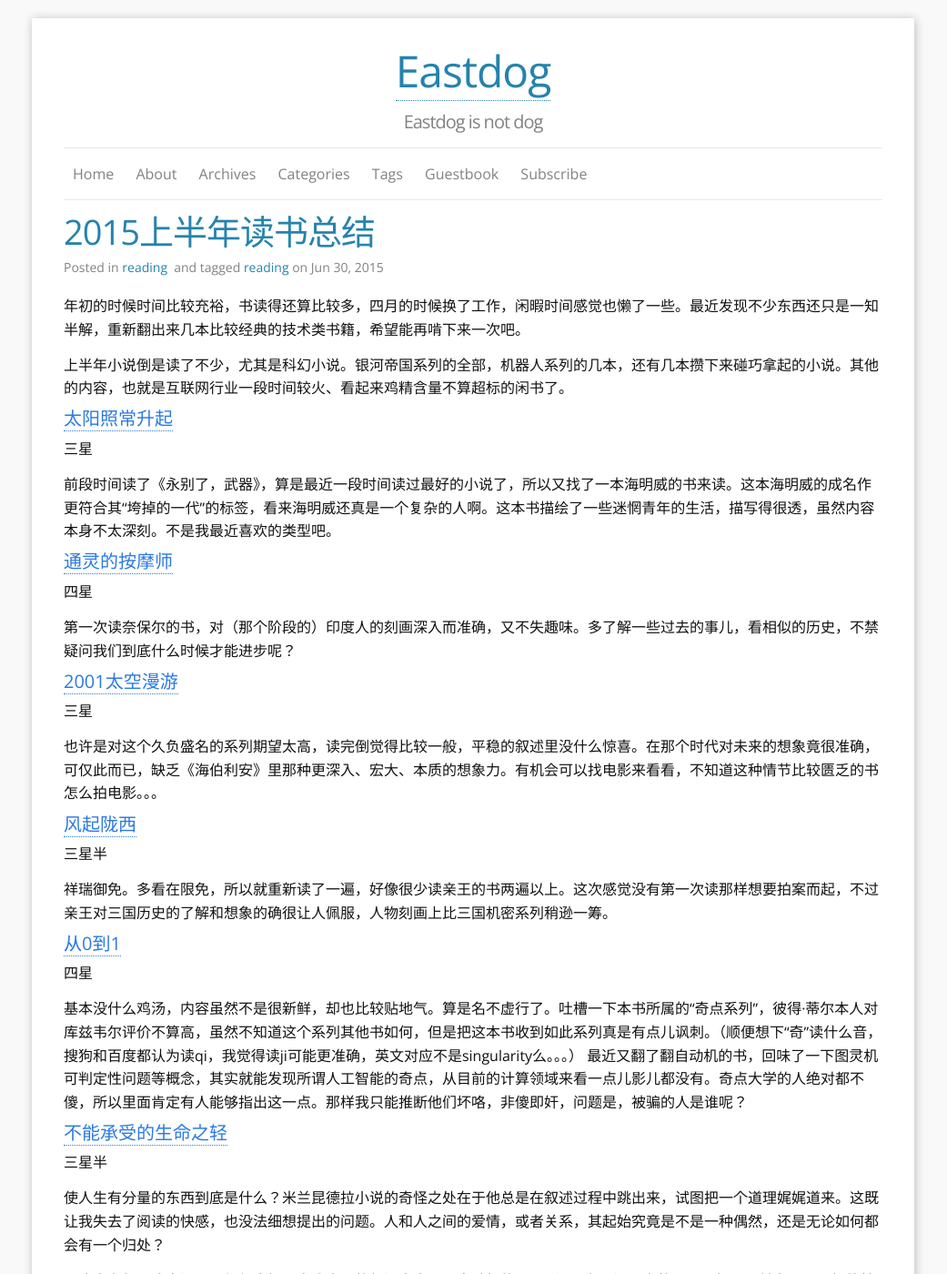
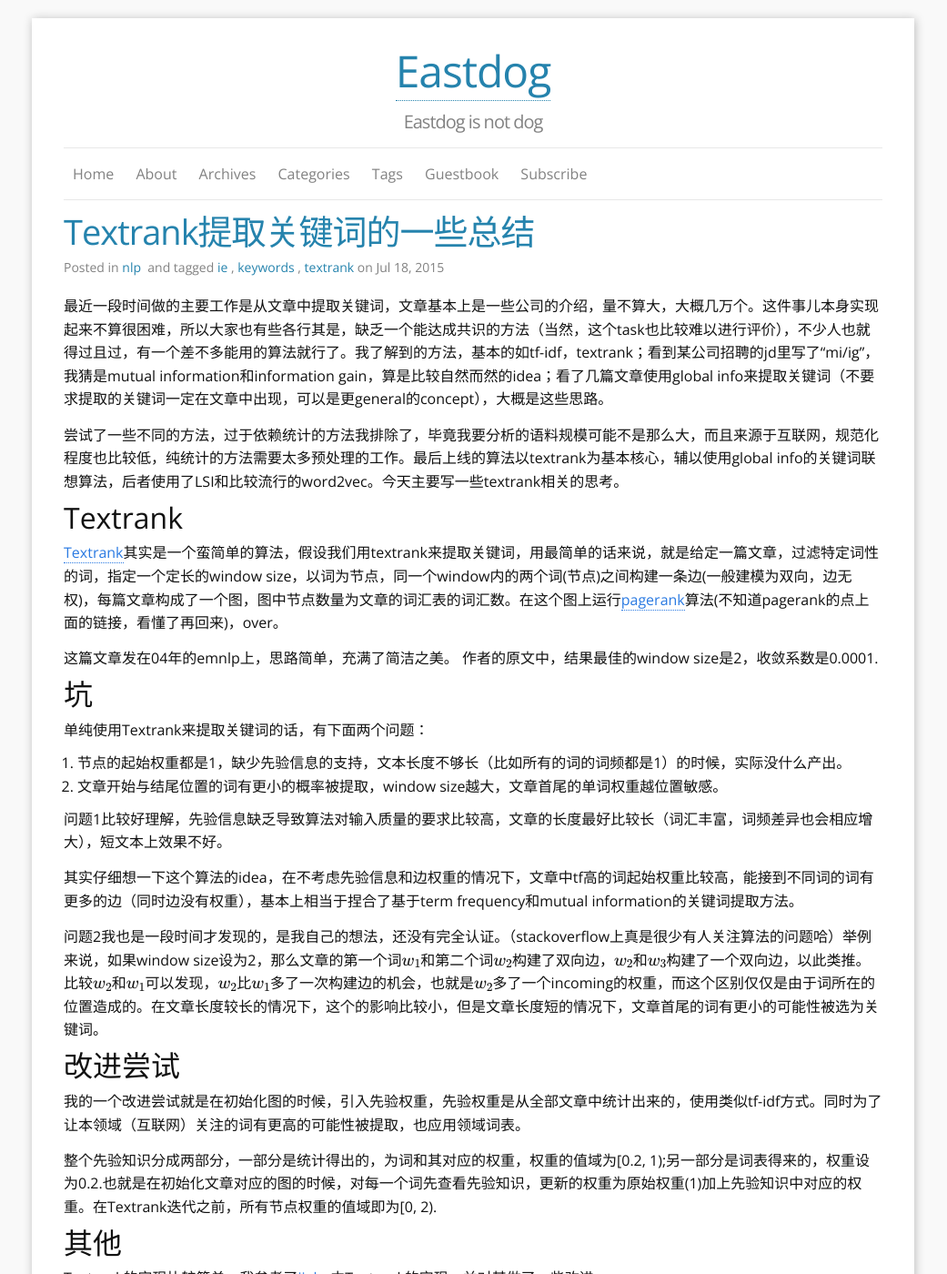
Before and after one commit to eastdog/eastdog.github.io, a Jekyll site: the page built from index.html, in a window 1280 px wide and 1400 px high. Shown: the whole window at 91% size, without its empty margins (120-1161 px from the left). Built offline with Jekyll 4.4.1, drawn with Linux system fonts in a browser that asks for light colours; formulas are drawn with MathJax 3; the list of posts is cut into pages by our own code; some of the changed text lies outside the part shown.

Commit message:
textrank

```diff
--- a/_config.yml
+++ b/_config.yml
@@ -54,8 +54,8 @@ locales:
 ### your Blogroll info, only name can shown on the page.
 
 Blogroll:
-    - name: Freshman21
-      href: http://yulijia.net/freshman21
+    - name: Eastdog
+      href: http://eastdog.github.io
       title: Another Jekyll blog theme
     - name: author's website
       href: http://yulijia.net/
--- /dev/null
+++ b/_posts/2015-07-18-keyword-textrank.md
@@ -0,0 +1,40 @@
+---
+title: Textrank提取关键词的一些总结
+layout: post
+category : nlp
+tagline: nlp
+tags: [ie, keywords, textrank]
+---
+
+最近一段时间做的主要工作是从文章中提取关键词，文章基本上是一些公司的介绍，量不算大，大概几万个。这件事儿本身实现起来不算很困难，所以大家也有些各行其是，缺乏一个能达成共识的方法（当然，这个task也比较难以进行评价），不少人也就得过且过，有一个差不多能用的算法就行了。我了解到的方法，基本的如tf-idf，textrank；看到某公司招聘的jd里写了“mi/ig”，我猜是mutual information和information gain，算是比较自然而然的idea；看了几篇文章使用global info来提取关键词（不要求提取的关键词一定在文章中出现，可以是更general的concept），大概是这些思路。
+
+尝试了一些不同的方法，过于依赖统计的方法我排除了，毕竟我要分析的语料规模可能不是那么大，而且来源于互联网，规范化程度也比较低，纯统计的方法需要太多预处理的工作。最后上线的算法以textrank为基本核心，辅以使用global info的关键词联想算法，后者使用了LSI和比较流行的word2vec。今天主要写一些textrank相关的思考。
+
+##Textrank
+[Textrank](http://web.eecs.umich.edu/~mihalcea/papers/mihalcea.emnlp04.pdf)其实是一个蛮简单的算法，假设我们用textrank来提取关键词，用最简单的话来说，就是给定一篇文章，过滤特定词性的词，指定一个定长的window size，以词为节点，同一个window内的两个词(节点)之间构建一条边(一般建模为双向，边无权)，每篇文章构成了一个图，图中节点数量为文章的词汇表的词汇数。在这个图上运行[pagerank](https://en.wikipedia.org/wiki/PageRank)算法(不知道pagerank的点上面的链接，看懂了再回来)，over。
+
+这篇文章发在04年的emnlp上，思路简单，充满了简洁之美。
+作者的原文中，结果最佳的window size是2，收敛系数是0.0001.
+
+##坑
+单纯使用Textrank来提取关键词的话，有下面两个问题：
+
+1. 节点的起始权重都是1，缺少先验信息的支持，文本长度不够长（比如所有的词的词频都是1）的时候，实际没什么产出。
+2. 文章开始与结尾位置的词有更小的概率被提取，window size越大，文章首尾的单词权重越位置敏感。
+
+问题1比较好理解，先验信息缺乏导致算法对输入质量的要求比较高，文章的长度最好比较长（词汇丰富，词频差异也会相应增大），短文本上效果不好。
+
+其实仔细想一下这个算法的idea，在不考虑先验信息和边权重的情况下，文章中tf高的词起始权重比较高，能接到不同词的词有更多的边（同时边没有权重），基本上相当于捏合了基于term frequency和mutual information的关键词提取方法。
+
+问题2我也是一段时间才发现的，是我自己的想法，还没有完全认证。（stackoverflow上真是很少有人关注算法的问题哈）举例来说，如果window size设为2，那么文章的第一个词$$w_1$$和第二个词$$w_2$$构建了双向边，$$w_2$$和$$w_3$$构建了一个双向边，以此类推。比较$$w_2$$和$$w_1$$可以发现，$$w_2$$比$$w_1$$多了一次构建边的机会，也就是$$w_2$$多了一个incoming的权重，而这个区别仅仅是由于词所在的位置造成的。在文章长度较长的情况下，这个的影响比较小，但是文章长度短的情况下，文章首尾的词有更小的可能性被选为关键词。
+
+
+##改进尝试
+
+我的一个改进尝试就是在初始化图的时候，引入先验权重，先验权重是从全部文章中统计出来的，使用类似tf-idf方式。同时为了让本领域（互联网）关注的词有更高的可能性被提取，也应用领域词表。
+
+整个先验知识分成两部分，一部分是统计得出的，为词和其对应的权重，权重的值域为[0.2, 1);另一部分是词表得来的，权重设为0.2.也就是在初始化文章对应的图的时候，对每一个词先查看先验知识，更新的权重为原始权重(1)加上先验知识中对应的权重。在Textrank迭代之前，所有节点权重的值域即为[0, 2).
+
+##其他
+
+Textrank的实现比较简单，我参考了[jieba](https://github.com/fxsjy/jieba)中Textrank的实现，并对其做了一些改进。
```
Also changed, not shown: _posts/2014-12-20-CRF-word-segmentation.md (+4 -4 lines), _posts/2015-04-24-neo4j-closed-cycle.md (+2 -2 lines), 1 other file.
